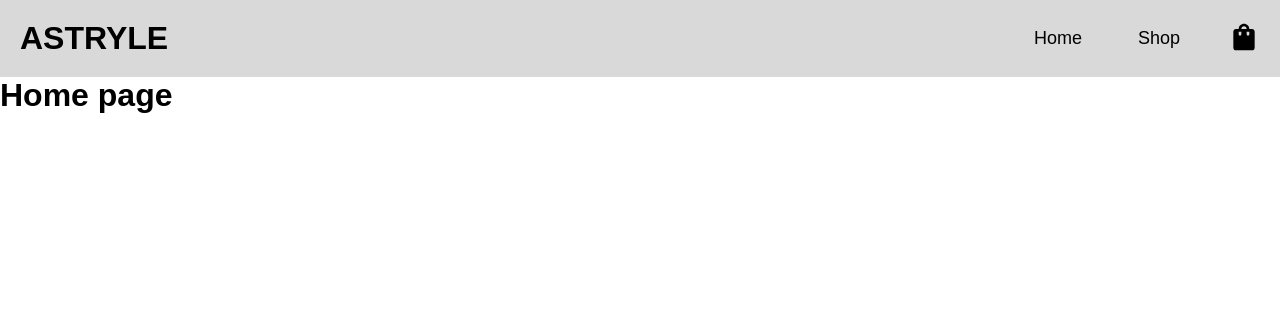
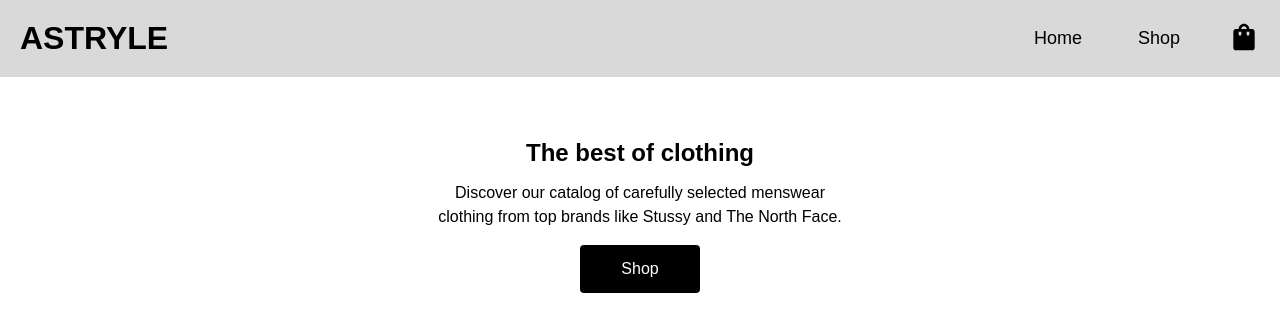
Before and after one commit to nelrnd/shopping-cart, a React (Create React App) app: page / in a window 1280 px wide. Shown: the top 332 px of the page. Built offline with nearby package versions, Linux system fonts and the light colour scheme.

Commit message:
Create handleQuantityChange in CartItem and write tests for Cart

```diff
--- a/src/components/Cart.js
+++ b/src/components/Cart.js
@@ -11,8 +11,6 @@ const Cart = ({ cart, setCart, isOpen, closeCart }) => {
     (total, curr) => total + curr.price * (curr.quantity || 1),
     0
   );
-
-  const handleClick = () => console.log(cart);
 
   return (
     <div className={`Cart_container${isOpen ? ' open' : ''}`}>
@@ -42,7 +40,7 @@ const Cart = ({ cart, setCart, isOpen, closeCart }) => {
               />
             ))
           ) : (
-            <p style={{ textAlign: 'center' }}>You cart is empty</p>
+            <p style={{ textAlign: 'center' }}>Your cart is empty</p>
           )}
         </div>
 
@@ -54,9 +52,7 @@ const Cart = ({ cart, setCart, isOpen, closeCart }) => {
             </p>
           </div>
 
-          <button className="main" onClick={handleClick}>
-            Checkout
-          </button>
+          <button className="main">Checkout</button>
         </div>
       </div>
 
--- a/src/components/CartItem.js
+++ b/src/components/CartItem.js
@@ -34,6 +34,20 @@ const CartItem = ({
     }
   };
 
+  const handleQuantityChange = (e) => {
+    const cartCopy = [...cart];
+    const item = cartCopy.find(
+      (item) =>
+        item.title === title && item.brand === brand && item.price === price
+    );
+    item.quantity = parseInt(e.target.value);
+    if (item.quantity < 1) {
+      removeFromCart();
+    } else {
+      setCart(cartCopy);
+    }
+  };
+
   const removeFromCart = () => {
     const cartCopy = [...cart];
     const itemIndex = cartCopy.findIndex(
@@ -45,7 +59,7 @@ const CartItem = ({
   };
 
   return (
-    <div className="CartItem">
+    <div className="CartItem" data-testid="CartItem">
       <div className="CartItem_img-wrapper">
         <img src={imageUrl} alt={title} />
       </div>
@@ -60,7 +74,13 @@ const CartItem = ({
         <div className="CartItem_quantity-wrapper">
           <button onClick={decrementQuantity}>-</button>
 
-          <input type="number" value={quantity} min="1" max="20" />
+          <input
+            type="number"
+            value={quantity}
+            onChange={handleQuantityChange}
+            min="1"
+            max="20"
+          />
 
           <button
             onClick={incrementQuantity}
--- a/src/components/Home.js
+++ b/src/components/Home.js
@@ -1,7 +1,18 @@
+import { Link } from 'react-router-dom';
+
 const Home = () => {
   return (
-    <div>
-      <h1>Home page</h1>
+    <div className="page">
+      <section className="centered">
+        <h2>The best of clothing</h2>
+        <p>
+          Discover our catalog of carefully selected menswear clothing from top
+          brands like Stussy and The North Face.
+        </p>
+        <Link to="/shop" className="button main" style={{ width: 120 }}>
+          Shop
+        </Link>
+      </section>
     </div>
   );
 };
--- a/src/styles/App.css
+++ b/src/styles/App.css
@@ -25,9 +25,24 @@
   gap: 2rem;
 }
 
+section.centered {
+  padding: 4rem 0;
+  max-width: 420px;
+  margin: auto;
+  text-align: center;
+  line-height: 150%;
+
+  display: flex;
+  flex-direction: column;
+  gap: 1rem;
+  align-items: center;
+}
+
 button,
 .button {
   font-size: 16px;
+  text-align: center;
+  text-decoration: none;
   display: block;
   border: none;
   border-radius: 4px;
```
Also changed, not shown: 1 other file (tests, documents, lock files or other folders).
